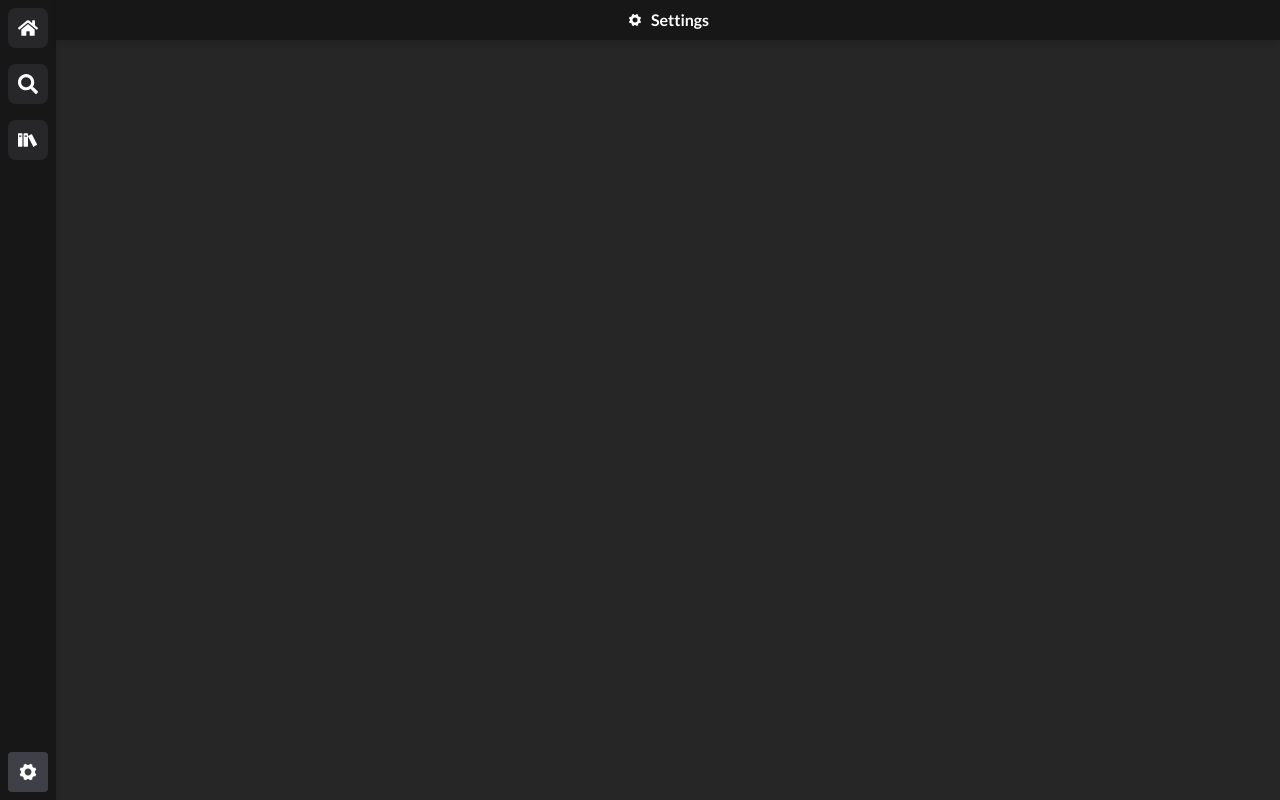
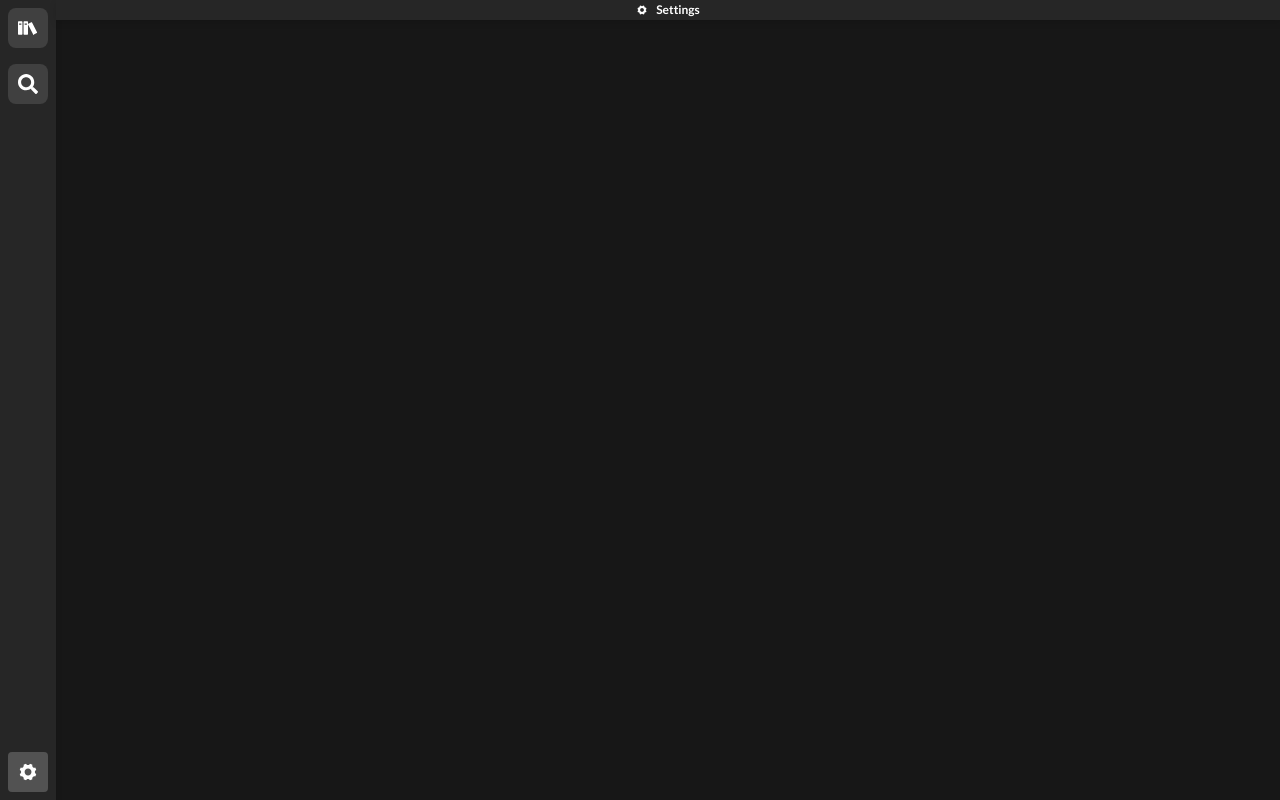
Before and after one commit to nikokomninos/GamePile, a React (Vite) app: page /settings in a window 1280 px wide. Built offline with nearby package versions, Linux system fonts and the light colour scheme.

Commit message:
feat: update theming

```diff
--- a/index.css
+++ b/index.css
@@ -19,5 +19,5 @@
 }
 
 body {
-    @apply bg-neutral-800 text-white;
+    @apply bg-neutral-900 text-white;
 }
--- a/src/App.tsx
+++ b/src/App.tsx
@@ -16,11 +16,10 @@ const App = () => {
       <Router>
           <div className="flex h-screen">
             <Navbar />
-              <div className="flex-1 pl-14 bg-neutral-800 text-white overflow-auto">
+              <div className="flex-1 pl-14 bg-neutral-900 text-white overflow-auto">
                   <Routes>
-                    <Route path="/" element={<Home />} />
+                    <Route path="/" element={<Library />} />
                     <Route path="/search" element={<Search />} />
-                    <Route path="/library" element={<Library />} />
                     <Route path="/settings" element={<Settings />} />
                   </Routes>
               </div>
--- a/src/components/GameCard.tsx
+++ b/src/components/GameCard.tsx
@@ -2,7 +2,7 @@ import { IoLogoGameControllerB } from "react-icons/io";
 
 const GameCard = ({ name="Game Name", desc="No description", cover, platform_name="N/A" }: { name: string, desc: string, cover: string, platform_name: string }) => {
     return (
-        <div className="w-82 h-40 m-2 rounded-lg bg-neutral-900 flex items-center justify-center font-lato
+        <div className="w-82 h-40 m-2 rounded-lg bg-neutral-950 flex items-center justify-center font-lato
                         hover:drop-shadow-2xl transition-all duration-150 ease-linear">
             <div className="w-20 h-35 mr-2 rounded-lg flex flex-col items-center">
                 <div className="w-20 h-25 mb-2 rounded-lg">
--- a/src/components/Navbar.tsx
+++ b/src/components/Navbar.tsx
@@ -8,13 +8,12 @@ const Navbar = () => {
     const location = useLocation();
 
     return (
-        <div className="fixed w-14 h-screen bg-neutral-900 flex flex-col
+        <div className="fixed w-14 h-screen bg-neutral-800 flex flex-col
                         items-center drop-shadow-md">
 
             <div className="flex flex-col items-center">
-                <NavBarIcon icon={<FaHome size="20"/>} to="/" active={location.pathname === "/"} />
+                <NavBarIcon icon={<ImBooks size="20"/>} to="/" active={location.pathname === "/"} />
                 <NavBarIcon icon={<FaSearch size="20"/>} to="/search" active={location.pathname === "/search"} />
-                <NavBarIcon icon={<ImBooks size="20"/>} to="/library" active={location.pathname === "/library"} />
             </div>
 
             <div className="mt-auto">
@@ -30,7 +29,7 @@ const NavBarIcon = ({ icon, to, active }: { icon: JSX.Element, to: string, activ
         <Link to={to}>
             <div className={`relative flex items-center justify-center
             h-10 w-10 mt-2 mb-2 mx-auto trnasition-all duration-100 ease-linear
-            ${active ? "bg-zinc-700 rounded-sm" : "bg-zinc-800 rounded-lg hover:bg-zinc-700 hover:rounded-sm"}`}>
+            ${active ? "bg-neutral-600 rounded-sm" : "bg-neutral-700 rounded-lg hover:bg-neutral-700 hover:rounded-sm"}`}>
                 {icon}
             </div>
         </Link>
--- a/src/components/SearchBar.tsx
+++ b/src/components/SearchBar.tsx
@@ -16,12 +16,11 @@ const SearchBar = () => {
         const response = await invoke("fetch_game_info", { name: search });
         const data = JSON.parse(response as string);
         setResults(data);
-        for (const result of results) { console.log(result); }
     }
 
     return (
         <div className="w-full flex flex-col items-center justify-center">
-            <div className="font-lato w-100 h-12 mb-10 bg-neutral-900 rounded-2xl border
+            <div className="font-lato w-100 h-12 mb-10 bg-neutral-800 rounded-2xl border
                       border-neutral-500 flex items-center justify-center drop-shadow-md">
                 <input className="w-full h-full p-4 focus:outline-none" type="text" placeholder="Search..."
                     value={search} onChange={e => setSearch(e.target.value)} onKeyDown={handleKeyDown} />
@@ -30,8 +29,9 @@ const SearchBar = () => {
             <div>
                 <ul className="w-full flex flex-wrap items-center justify-center">
                     {results.map((_, index) => (
-                        <GameCard name={results[index].name} desc={results[index].summary} cover={results[index].cover?.url.replace("t_thumb", "t_cover_big") ?? "/src/assets/fallback.png"}
-                        platform_name={results[index].platforms?.[0]?.abbreviation}/>
+                        <GameCard name={results[index].name} desc={results[index].summary}
+                        cover={results[index].cover?.url.replace("t_thumb", "t_cover_big") ?? "/src/assets/fallback.png"}
+                            platform_name={results[index].platforms?.[0]?.abbreviation} />
                     ))}
                 </ul>
             </div>
--- /dev/null
+++ b/src/pages/GamePage.tsx
@@ -0,0 +1,9 @@
+const GamePage = () => {
+    return (
+        <div className="items-center justify-center">
+            <h1>Game Page</h1>
+        </div>
+    )
+}
+
+export default GamePage;
--- a/src/pages/Home.tsx
+++ b/src/pages/Home.tsx
@@ -10,7 +10,11 @@ const Home = () => {
                 <h1 className="font-lato font-bold flex justify-center items-center gap-2">{<FaHome size="16" />} Home</h1>
             </div>
 
-            <div className="flex flex-row item-center justify-center">
+            <div className="font-lato flex items-center justify-center text-center mx-auto">
+                <div>
+                    <h1 className="font-bold text-5xl pb-3">GamePile</h1>
+                    <h3>A simple game backlog manager</h3>
+                </div>
             </div>
 
         </div>
--- a/src/pages/Library.tsx
+++ b/src/pages/Library.tsx
@@ -4,8 +4,8 @@ const Library = () => {
     return (
         <div>
             <div className="relative flex items-center justify-center
-                            h-10 bg-neutral-900 drop-shadow-md">
-                <h1 className="font-lato font-bold flex justify-center items-center gap-2">{<ImBooks size="16"/>} Library</h1>
+                            h-5 mb-5 bg-neutral-800 drop-shadow-md">
+                <h1 className="font-lato font-bold text-xs flex justify-center items-center gap-2">{<ImBooks size="10"/>} Library</h1>
             </div>
 
         </div>
--- a/src/pages/Search.tsx
+++ b/src/pages/Search.tsx
@@ -8,8 +8,8 @@ const Search = () => {
     return (
         <div>
             <div className="relative flex items-center justify-center
-                            h-10 mb-5 bg-neutral-900 drop-shadow-md">
-                <h1 className="font-lato font-bold flex justify-center items-center gap-2">{<FaSearch size="14" />} Search</h1>
+                            h-5 mb-5 bg-neutral-800 drop-shadow-md">
+                <h1 className="font-lato font-bold text-xs flex justify-center items-center gap-2">{<FaSearch size="10" />} Search</h1>
             </div>
 
             <div className="flex items-center justify-center">
--- a/src/pages/Settings.tsx
+++ b/src/pages/Settings.tsx
@@ -4,8 +4,8 @@ const Settings = () => {
     return (
         <div>
             <div className="relative flex items-center justify-center
-                            h-10 bg-neutral-900 drop-shadow-md">
-                <h1 className="font-lato font-bold flex justify-center items-center gap-2">{<IoIosSettings size="16"/>} Settings</h1>
+                            h-5 mb-5 bg-neutral-800 drop-shadow-md">
+                <h1 className="font-lato font-bold text-xs flex justify-center items-center gap-2">{<IoIosSettings size="12"/>} Settings</h1>
             </div>
 
         </div>
```
